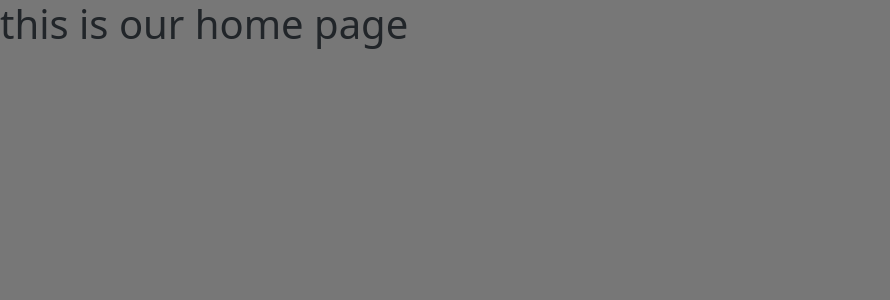
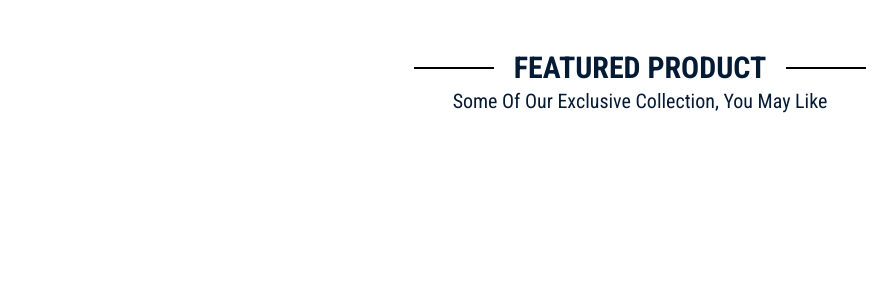
Before and after one commit to ahfo2ad/laravel_and_react_Ecommerce, a React (Create React App) app in the folder user/ecom/: page / in a window 1280 px wide. Shown: the top 300 px of the page, without its empty margins (0-890 px from the left). Built offline with nearby package versions, Linux system fonts and the light colour scheme.

Commit message:
finish featureprooducts

```diff
--- a/user/ecom/src/assets/css/card.css
+++ b/user/ecom/src/assets/css/card.css
@@ -0,0 +1,68 @@
+.card {
+    width: 100% !important;
+    text-decoration: none;
+    border: none !important;
+    border-radius: 0% !important;
+    box-shadow: 0 0 4px 0 rgba(57, 78, 234, 0.1)
+}
+
+.card:hover {
+    border-radius: 0% !important;
+    text-decoration: none;
+    box-shadow: 0 0 12px 0 rgba(57, 78, 234, 0.1)
+}
+
+.image-box {
+    position: relative;
+    margin: auto;
+    overflow: hidden;
+    width: 100% !important;
+}
+
+.image-box img {
+    width: 150px !important;
+    transition: all 0.3s;
+    display: block;
+    height: 250px !important;
+    transform: scale(1);
+}
+
+.image-box:hover img {
+    transform: scale(1.1);
+}
+
+.center {
+    display: block;
+    margin-left: auto;
+    margin-right: auto;
+    width: 50%;
+}
+
+.section-title h2 {
+    font-size: 30px;
+    font-weight: 600;
+    position: relative;
+    display: inline-block;
+    margin: 0;
+    text-transform: uppercase;
+}
+.section-title p {
+    text-transform: capitalize;
+}
+
+.section-title h2:before,
+.section-title h2:after {
+    position: absolute;
+    top: 17px;
+    width: 80px;
+    height: 2px;
+    content: "";
+    background-color: #000;
+}
+
+.section-title h2:before {
+    left: -100px;
+}
+.section-title h2:after {
+    right: -100px;
+}
--- a/user/ecom/src/assets/css/style.css
+++ b/user/ecom/src/assets/css/style.css
@@ -12,5 +12,5 @@
 
 
 body {
-    background-color: #777;
+    /* background-color: #777; */
 }
--- a/user/ecom/src/assets/css/typo.css
+++ b/user/ecom/src/assets/css/typo.css
@@ -0,0 +1,36 @@
+.section-title {
+    margin-top: 50px;
+    margin-bottom: 50px;
+    color: #051b35;
+    font-size: 20px;
+    font-family: 'Roboto Condensed', sans-serif;
+    font-weight: 400;
+}
+
+.section-sub-title {
+    color: #212121;
+    font-size: 15px;
+    font-family: 'Roboto Condensed', sans-serif;
+    font-weight: 300;
+}
+
+.product-name-on-card {
+    color: #051b35;
+    font-size: 16px;
+    font-family: 'Roboto Condensed', sans-serif;
+    font-weight: 400;
+}
+
+.product-price-on-card {
+    color: #E43023;
+    font-size: 14px;
+    font-family: 'Roboto Condensed', sans-serif;
+    font-weight: 600;
+}
+
+.category-name {
+    color: #000000;
+    font-size: 13px;
+    font-family: 'Roboto Condensed', sans-serif;
+    font-weight: 600;
+}
--- a/user/ecom/src/components/home/FeaturedProducts.jsx
+++ b/user/ecom/src/components/home/FeaturedProducts.jsx
@@ -0,0 +1,22 @@
+import React, { Component, Fragment } from 'react';
+import { Container, Row, Col } from 'react-bootstrap';
+
+class FeaturedProducts extends Component {
+    render() {
+        return (
+            <Fragment>
+                <Container fluid className='text-center'>
+                    <div className='section-title text-center mb-55'>
+                        <h2>Featured Product</h2>
+                        <p>some of our exclusive collection, you may like</p>
+                    </div>
+                    <Row>
+                        <Col></Col>
+                    </Row>
+                </Container>
+            </Fragment>
+        );
+    }
+}
+
+export default FeaturedProducts;
--- a/user/ecom/src/pages/HomePage.jsx
+++ b/user/ecom/src/pages/HomePage.jsx
@@ -1,10 +1,11 @@
 import React, { Component, Fragment } from 'react';
+import FeaturedProducts from '../components/home/FeaturedProducts';
 
 export class HomePage extends Component {
     render() {
         return (
             <Fragment>
-                <h1>this is our home page</h1>
+                <FeaturedProducts />
             </Fragment>
         );
     }
```
